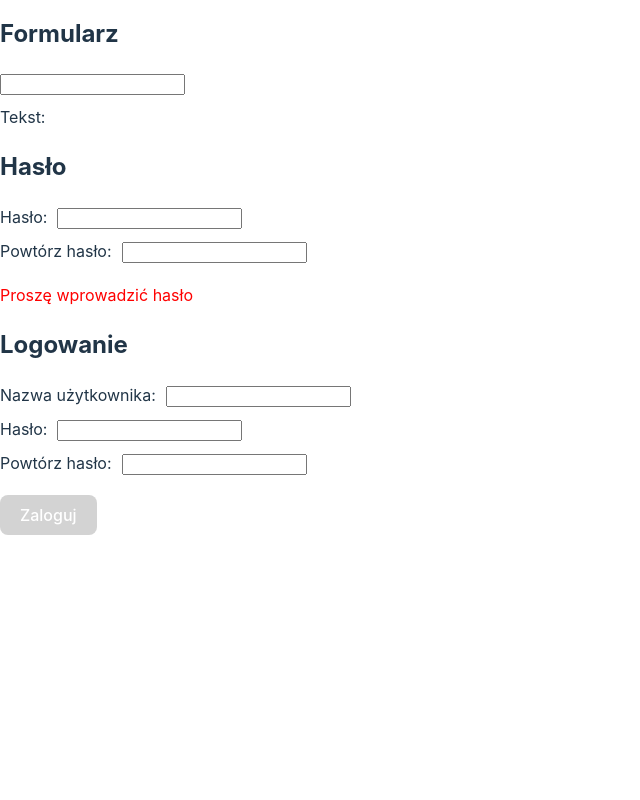
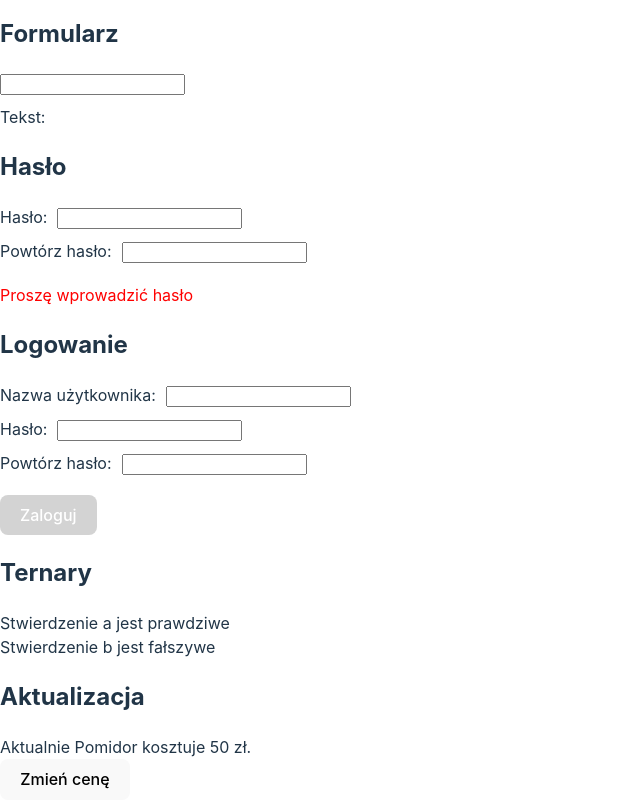
Before and after one commit to prezesJakub/Introduction-to-web-applications, a React (Vite) app in the folder Lab_5/lab5/: page / in a window 1280 px wide. Shown: the part 783-1583 px from the top of the page, without its empty margins (0-640 px from the left). Before the commit the page ends 1318 px from the top, so only its background shows below. Built offline with nearby package versions, Linux system fonts and the light colour scheme.

Commit message:
Lab5 task 4 done

```diff
--- a/Lab_5/lab5/src/App.tsx
+++ b/Lab_5/lab5/src/App.tsx
@@ -6,6 +6,8 @@ import NowyLicznik from "./components/liczniki/NowyLicznik";
 import Formularz from "./components/formularze/Formularz";
 import Haslo from "./components/formularze/Haslo";
 import Logowanie from "./components/formularze/Logowanie";
+import Ternary from "./components/inne/Ternary";
+import Aktualizacja from "./components/inne/Aktualizacja";
 import "./index.css";
 
 function App() {
@@ -19,6 +21,8 @@ function App() {
       <Formularz />
       <Haslo />
       <Logowanie />
+      <Ternary />
+      <Aktualizacja />
     </div>
   );
 }
--- /dev/null
+++ b/Lab_5/lab5/src/components/inne/Aktualizacja.tsx
@@ -0,0 +1,24 @@
+import React, {useState} from "react";
+
+function Aktualizacja() {
+    const [produkt, setProdukt] = useState({ nazwa: "Pomidor", cena: 50});
+
+    const updatePrice = () => {
+        setProdukt((prev) => ({
+            ...prev,
+            cena: 100,
+        }));
+    };
+
+    return (
+        <div>
+            <h2>Aktualizacja</h2>
+            <div>
+                Aktualnie {produkt.nazwa} kosztuje {produkt.cena} zł.
+            </div>
+            <button onClick={updatePrice}>Zmień cenę</button>
+        </div>
+    );
+}
+
+export default Aktualizacja;
--- /dev/null
+++ b/Lab_5/lab5/src/components/inne/Ternary.tsx
@@ -0,0 +1,16 @@
+import React from "react";
+
+function Ternary() {
+    const a = true;
+    const b = false;
+
+    return (
+        <div>
+            <h2>Ternary</h2>
+            <div>{a ? "Stwierdzenie a jest prawdziwe" : "Stwierdzenie a jest fałszywe"}</div>
+            <div>{b ? "Stwierdzenie b jest prawdziwe" : "Stwierdzenie b jest fałszywe"}</div>
+        </div>
+    );
+}
+
+export default Ternary;
```
